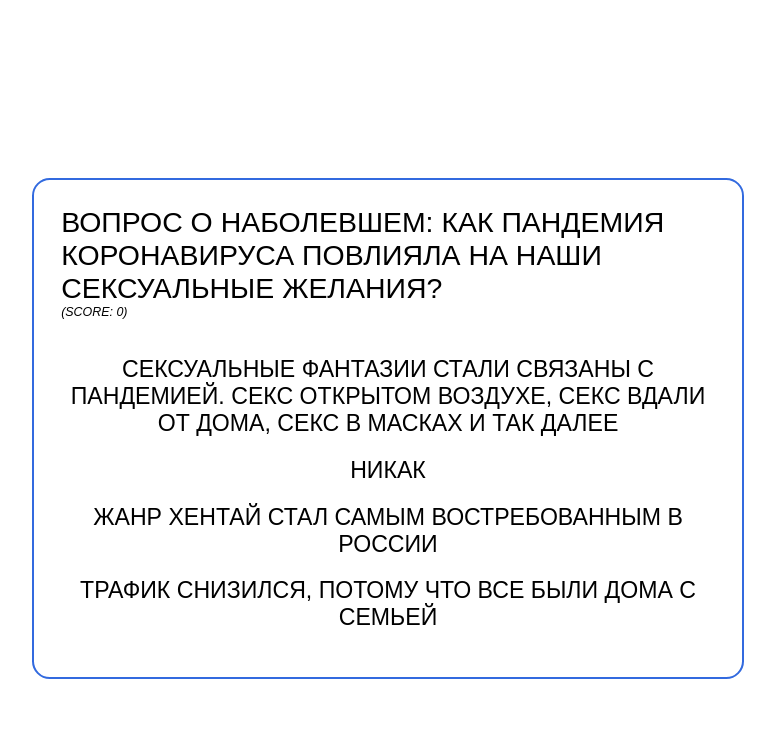
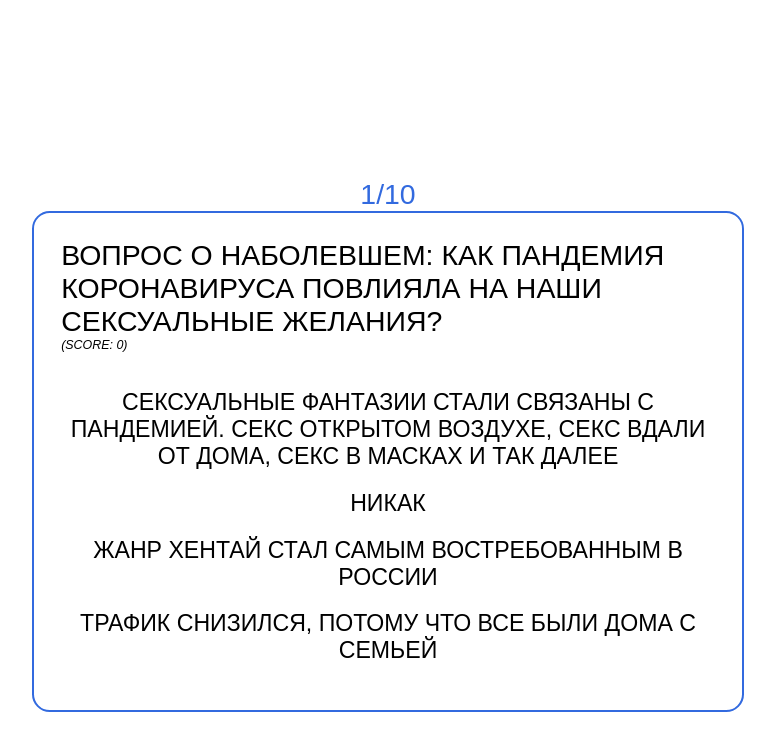
Before and after one commit to marfapic/quez, a plain HTML site: page index.html in a window 1280 px wide. Both pictures are taken after a click on the button "НАЧАТЬ". Shown: the whole page, without its empty margins (252-1027 px from the left). Drawn offline with Linux system fonts and the light colour scheme.

Commit message:
add numbering

```diff
--- a/index.html
+++ b/index.html
@@ -15,6 +15,7 @@
       <div class="dummy-box-item"></div>
       <div class="dummy-box-item"></div>
     </div>
+    <div class="numbering"></div>
     <div class="quiz-box"></div>
     <script src="quiz.js"></script>
   </body>
--- a/quiz.css
+++ b/quiz.css
@@ -44,6 +44,11 @@ body {
     flex-direction: column;
     align-items: center;
     justify-content: center;
+  }
+
+  .numbering {
+    color: rgb(50, 106, 223);
+    text-align: center;
   }
 
   .answer,
--- a/quiz.js
+++ b/quiz.js
@@ -103,6 +103,7 @@ var isStart = true;
 // shared elements
 
 var quizBox = document.querySelector(".quiz-box");
+var numbering = document.querySelector(".numbering");
 
 // rendering functions
 
@@ -113,7 +114,17 @@ function clearQuizBox() {
   }
 }
 
+function setNumbering() {
+  numbering.innerHTML = "" + (currentQuestionIndex + 1) + "/" + questions.length;
+}
+
+function clearNumbering() {
+  numbering.innerHTML = "";
+}
+
 function renderQuestion() {
+  setNumbering();
+
   var currentQuestion = questions[currentQuestionIndex];
   var questionElement = document.createElement("div");
   questionElement.classList.add("question");
@@ -142,6 +153,8 @@ function renderQuestion() {
 }
 
 function renderExplanation() {
+  setNumbering();
+
   var currentQuestion = questions[currentQuestionIndex];
 
   var explanationElement = document.createElement("div");
@@ -189,6 +202,8 @@ function renderExplanation() {
 }
 
 function renderResults() {
+  setNumbering();
+
   var resultsElement = document.createElement("div");
   resultsElement.classList.add("results");
 
@@ -224,6 +239,8 @@ function renderResults() {
 }
 
 function renderStartPage() {
+  clearNumbering();
+
   const landing = document.createElement("div");
   landing.classList.add("landing-body");
 
```
